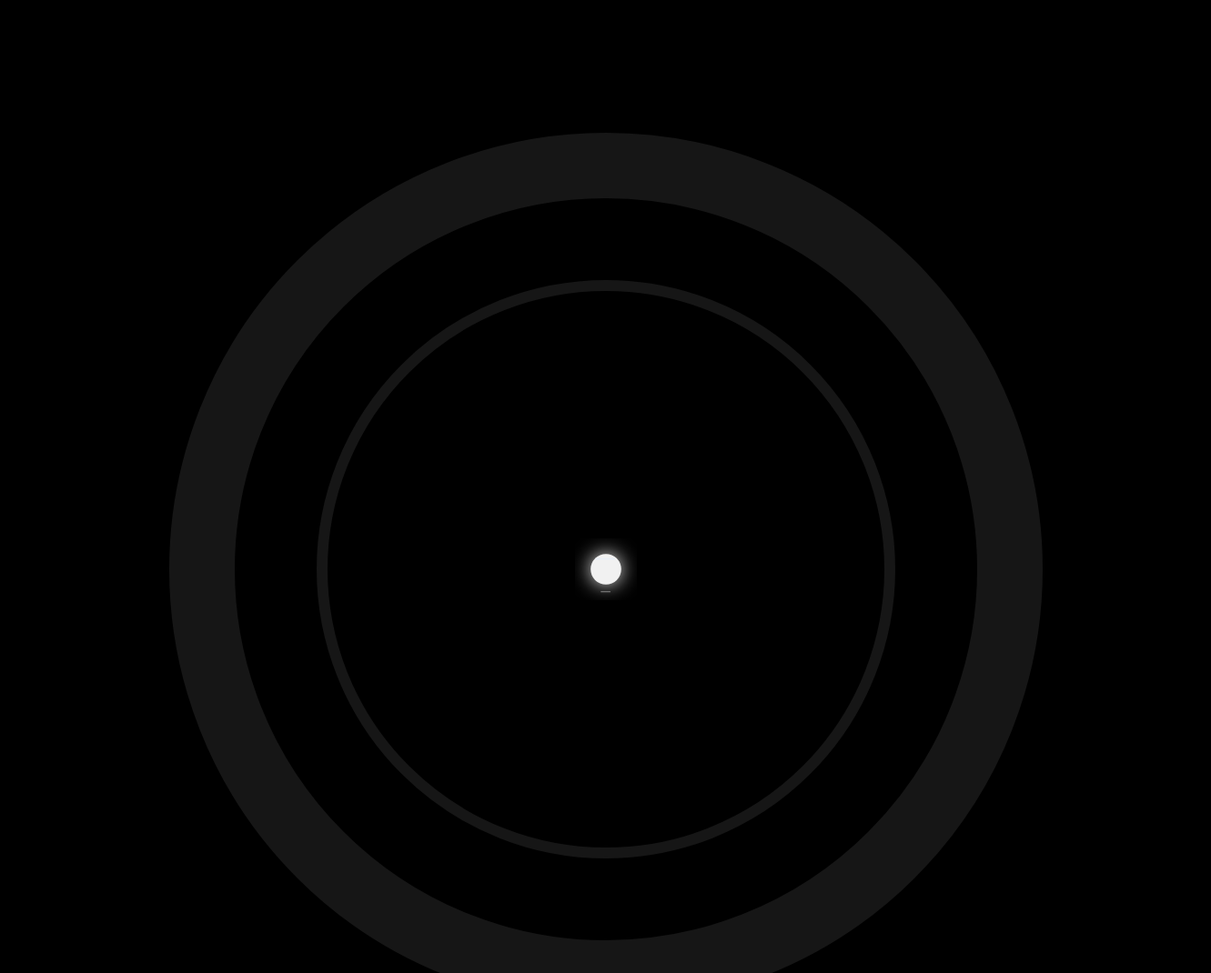
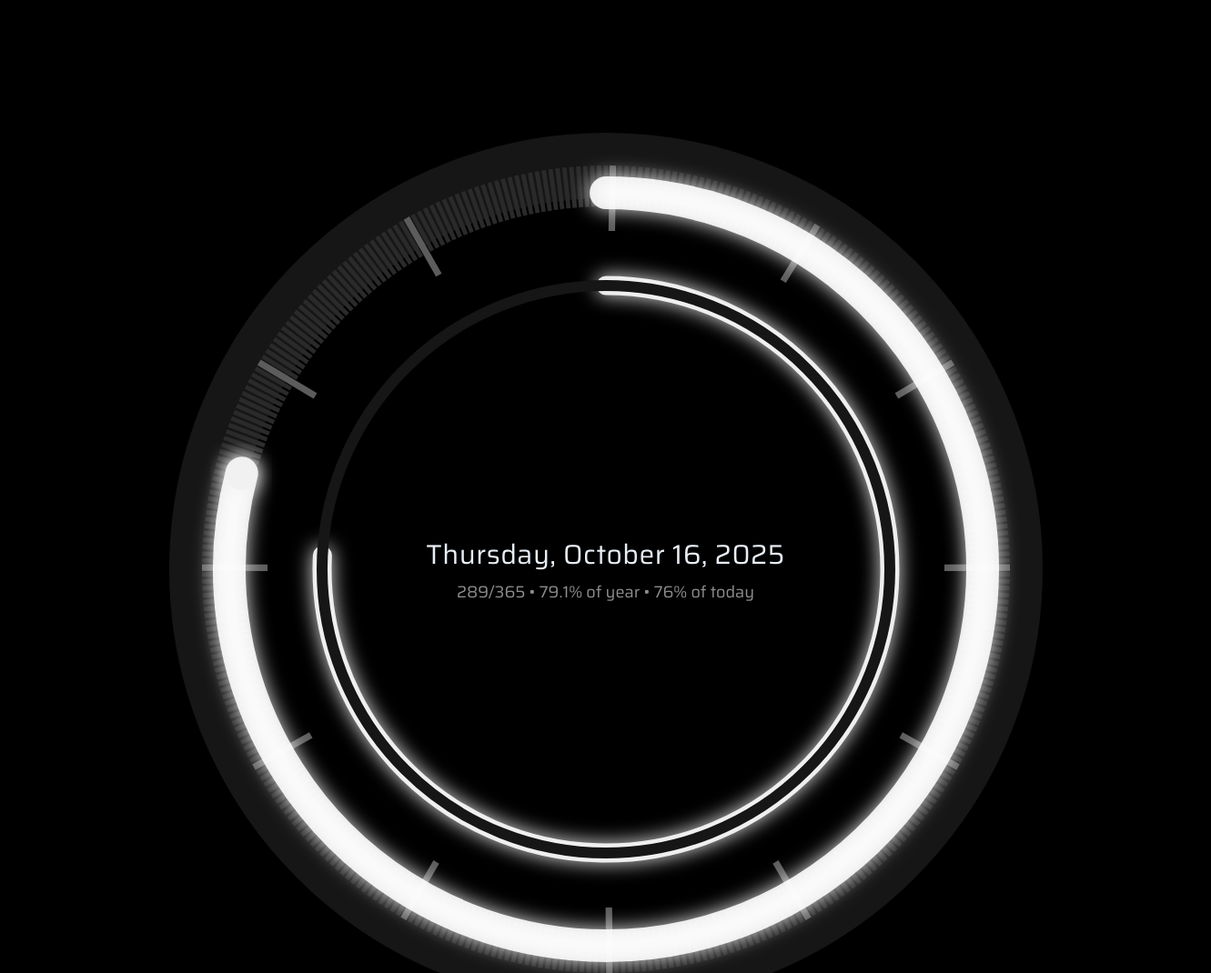
Before and after one commit to OPULENT-HARDWARE/Calendar-A, a plain HTML site: page index.html in a window 1280 px wide. Shown: the top 1070 px of the page at 91% size, 1331 px wide, since content can reach past the window. Drawn offline with Linux system fonts and the light colour scheme.

Commit message:
Update index.html

```diff
--- a/index.html
+++ b/index.html
@@ -3,26 +3,26 @@
 <head>
 <meta charset="utf-8" />
 <meta name="viewport" content="width=device-width, initial-scale=1" />
-<title>Calendar Ring — Black Background</title>
+<title>Calendar Ring — Pure Black</title>
 <style>
   @import url('https://fonts.googleapis.com/css2?family=Saira:wght@400;500;600&display=swap');
+
   :root{
     --bg: #000000;
-    --ring-base: #161616;
-    --ring-tick: #2a2a2a;
-    --ring-tick-strong: #5c5c5c;
-    --progress: rgba(255,255,255,0.88);
-    --today: #f1f1f1;
-    --day-progress: rgba(255,255,255,0.88);
-    --text: #e8eef5;
-    --muted: #8e8e8e;
-    --shadow: rgba(0,0,0,0.55);
+    --ring-base: #161616;          /* base ring color */
+    --ring-tick: #2a2a2a;          /* minor ticks */
+    --ring-tick-strong: #5c5c5c;   /* stronger ticks at month starts */
+    --progress: rgba(255,255,255,0.88);  /* year progress (subtle white glow) */
+    --today: #f1f1f1;              /* today marker */
+    --day-progress: rgba(255,255,255,0.88); /* within-today progress (subtle white glow) */
+    --text: #e8eef5;               /* primary text */
+    --muted: #8e8e8e;              /* secondary text (monochrome gray) */
   }
 
   html, body{
-    margin:0; padding:0;
-    background:var(--bg); color:var(--text);
-    font-family:'Saira', Inter, ui-sans-serif, system-ui, Segoe UI, Roboto, Helvetica, Arial, Apple Color Emoji, Segoe UI Emoji;
+    margin:0; padding:0; background:var(--bg); color:var(--text);
+    font-family: 'Saira', Inter, ui-sans-serif, system-ui, Segoe UI, Roboto, Helvetica, Arial, Apple Color Emoji, Segoe UI Emoji;
+    overflow:hidden; /* prevent any stray scrollbars from glow/ticks */
   }
 
   .wrap{
@@ -32,33 +32,13 @@
     padding:clamp(12px, 2vw, 28px);
   }
 
-  /* -------------------------------
-     Original glassy card (commented)
   .card{
     width:100%;
     max-width:1200px;
     aspect-ratio:1/1;
     position:relative;
     border-radius:24px;
-    background: linear-gradient(180deg, rgba(255,255,255,.10), rgba(255,255,255,.02));
-    background-blend-mode: screen;
-    box-shadow: 0 8px 40px var(--shadow), inset 0 1px 0 rgba(255,255,255,0.35);
-    border:1px solid rgba(255,255,255,0.18);
-    overflow:hidden;
-    isolation:isolate;
-    backdrop-filter: blur(10px) saturate(120%);
-    -webkit-backdrop-filter: blur(10px) saturate(120%);
-  }
-  ------------------------------- */
-
-  /* Replacement: pure black solid background */
-  .card{
-    width:100%;
-    max-width:1200px;
-    aspect-ratio:1/1;
-    position:relative;
-    border-radius:24px;
-    background:#000;
+    background:#000;            /* pure black background */
     border:none;
     box-shadow:none;
     overflow:hidden;
@@ -69,24 +49,25 @@
   .center-text{
     position:absolute; inset:0; display:grid; place-items:center; text-align:center; padding:16px;
   }
-  .date-big{ font-size:clamp(14px,2.5vw,28px); letter-spacing:0.5px; }
-  .date-sub{ font-size:clamp(10px,1.4vw,14px); color:var(--muted); margin-top:4px; }
+  .date-big{ font-size: clamp(18px, 3vw, 30px); letter-spacing: 0.5px; }
+  .date-sub{ font-size: clamp(12px, 2.2vw, 18px); color: var(--muted); margin-top:4px; }
 
   .legend{
     position:absolute; left:18px; bottom:16px; font-size:12px; color:var(--muted); opacity:.9;
   }
 
+  /* High contrast mode toggle (press "h") */
   .high-contrast{
-    --ring-base:#10151a;
-    --ring-tick:#6b7f99;
-    --ring-tick-strong:#ffffff;
-    --progress:#00ff8a;
-    --today:#4da3ff;
-    --day-progress:#ffea00;
+    --ring-base: #10151a;
+    --ring-tick: #6b7f99;
+    --ring-tick-strong: #ffffff;
+    --progress: #00ff8a;
+    --today: #4da3ff;
+    --day-progress: #ffea00;
   }
 
   @media (prefers-reduced-motion: reduce){
-    .animate{ transition:none!important; animation:none!important; }
+    .animate { transition: none !important; animation: none !important; }
   }
 </style>
 </head>
@@ -97,16 +78,30 @@
         <defs>
           <filter id="glow" x="-50%" y="-50%" width="200%" height="200%">
             <feGaussianBlur stdDeviation="1.8" result="b"/>
-          <feMerge><feMergeNode in="b"/><feMergeNode in="SourceGraphic"/></feMerge>
+            <feMerge>
+              <feMergeNode in="b"/>
+              <feMergeNode in="SourceGraphic"/>
+            </feMerge>
           </filter>
         </defs>
 
-      <circle cx="0" cy="0" r="74" fill="none" stroke="var(--ring-base)" stroke-width="12"/>
+        <!-- Outer base circle -->
+        <circle cx="0" cy="0" r="74" fill="none" stroke="var(--ring-base)" stroke-width="12" />
+
+        <!-- Year ticks (minor + stronger month-start ticks) -->
         <g id="ticks"></g>
-      <path id="yearProgress" fill="none" stroke="var(--progress)" stroke-linecap="round" stroke-width="6" filter="url(#glow)"/>
-      <circle id="todayDot" r="2.8" fill="var(--today)" filter="url(#glow)"/>
-      <path id="dayProgress" fill="none" stroke="var(--day-progress)" stroke-linecap="round" stroke-width="3.5" filter="url(#glow)"/>
-      <circle cx="0" cy="0" r="52" fill="none" stroke="var(--ring-base)" stroke-width="2"/>
+
+        <!-- Year progress arc -->
+        <path id="yearProgress" fill="none" stroke="var(--progress)" stroke-linecap="round" stroke-width="6" filter="url(#glow)" />
+
+        <!-- Today marker dot -->
+        <circle id="todayDot" r="2.8" fill="var(--today)" filter="url(#glow)" />
+
+        <!-- Within-today progress (inner thin arc: midnight→midnight) -->
+        <path id="dayProgress" fill="none" stroke="var(--day-progress)" stroke-linecap="round" stroke-width="3.5" filter="url(#glow)" />
+
+        <!-- Inner ring (visual guide) -->
+        <circle cx="0" cy="0" r="52" fill="none" stroke="var(--ring-base)" stroke-width="2" />
       </svg>
 
       <div class="center-text" aria-live="polite">
@@ -115,15 +110,154 @@
           <div class="date-sub" id="dateSub">—</div>
         </div>
       </div>
+
       <div class="legend">• Year progress • Day progress — press <kbd>H</kbd> for high-contrast</div>
     </div>
   </div>
 
 <script>
 (function(){
-  const card=document.getElementById('card');
-  const ticksG=document.getElementById('ticks');
-  const yearProgress=document.getElementById('yearProgress');
-  const dayProgress=document.getElementById('dayProgress');
-  const todayDot=document.getElementById('todayDot');
-  const dateBig=document.getE
+  const card = document.getElementById('card');
+  const ticksG = document.getElementById('ticks');
+  const yearProgress = document.getElementById('yearProgress');
+  const dayProgress = document.getElementById('dayProgress');
+  const todayDot = document.getElementById('todayDot');
+  const dateBig = document.getElementById('dateBig');
+  const dateSub = document.getElementById('dateSub');
+
+  const R_TICK_INNER = 66.5;   // minor tick inner radius
+  const R_TICK_OUTER = 74;     // minor tick outer radius
+  const R_TICK_MONTH = 62;     // month tick inner radius (longer)
+
+  function isLeap(y){ return (y%4===0 && y%100!==0) || (y%400===0); }
+  function daysInYear(y){ return isLeap(y) ? 366 : 365; }
+  function doy(date){
+    const start = new Date(date.getFullYear(),0,1);
+    const diff = date - start; // ms
+    return Math.floor(diff/86400000) + 1; // 1-based DOY
+  }
+  function fractionOfDay(date){
+    return (date.getHours()*3600 + date.getMinutes()*60 + date.getSeconds() + date.getMilliseconds()/1000) / 86400;
+  }
+  function polarToCartesian(cx, cy, r, angleDeg){
+    const a = (angleDeg-90) * Math.PI/180; // 0° at 12 o'clock
+    return { x: cx + r * Math.cos(a), y: cy + r * Math.sin(a) };
+  }
+  function describeArc(r, startAngle, endAngle){
+    const delta = (endAngle - startAngle);
+    const largeArc = (delta % 360 + 360) % 360 > 180 ? 1 : 0;
+    const start = polarToCartesian(0,0,r,endAngle);
+    const end   = polarToCartesian(0,0,r,startAngle);
+    return `M ${start.x.toFixed(3)} ${start.y.toFixed(3)} A ${r} ${r} 0 ${largeArc} 0 ${end.x.toFixed(3)} ${end.y.toFixed(3)}`;
+  }
+
+  // Build tick marks once (stronger ticks at month starts)
+  function monthStartDOYs(year){
+    const arr = [1];
+    for(let m=1;m<12;m++){
+      const d = new Date(year,m,1);
+      arr.push(doy(d));
+    }
+    return arr; // 12 entries, 1-based DOY of each month start
+  }
+
+  function buildTicks(year){
+    const total = daysInYear(year);
+    const monthStarts = new Set(monthStartDOYs(year));
+    const slice = 360/total;
+    const gFrag = document.createDocumentFragment();
+    for(let d=1; d<=total; d++){
+      const angle = d*slice; // degrees
+      const isMonthTick = monthStarts.has(d);
+      const inner = isMonthTick ? R_TICK_MONTH : R_TICK_INNER;
+      const outer = R_TICK_OUTER;
+      const p1 = polarToCartesian(0,0, inner, angle);
+      const p2 = polarToCartesian(0,0, outer, angle);
+      const line = document.createElementNS('http://www.w3.org/2000/svg','line');
+      line.setAttribute('x1', p1.x);
+      line.setAttribute('y1', p1.y);
+      line.setAttribute('x2', p2.x);
+      line.setAttribute('y2', p2.y);
+      line.setAttribute('stroke', isMonthTick ? 'var(--ring-tick-strong)' : 'var(--ring-tick)');
+      line.setAttribute('stroke-width', isMonthTick ? '1.2' : '0.8');
+      gFrag.appendChild(line);
+    }
+    ticksG.innerHTML = '';
+    ticksG.appendChild(gFrag);
+  }
+
+  function update(){
+    const now = new Date();
+    const y = now.getFullYear();
+    const total = daysInYear(y);
+    const dayOfYear = doy(now);                   // 1..365/366
+    const slice = 360/total;                      // degrees per day
+    const yearFracByDOY = (dayOfYear-1)/total;    // 0..almost 1, start of today
+    const withinDay = fractionOfDay(now);         // 0..1
+
+    // Year progress arc up to "now" (includes within-day fraction), start at 12 o'clock
+    const yearProgressDeg = (yearFracByDOY + withinDay/total) * 360;
+    yearProgress.setAttribute('d', describeArc(69, 0.01, Math.max(0.01, yearProgressDeg)));
+
+    // Today marker at center of today's slice
+    const todayAngle = (dayOfYear-0.5)*slice;
+    const pos = polarToCartesian(0,0,69, todayAngle);
+    todayDot.setAttribute('cx', pos.x.toFixed(3));
+    todayDot.setAttribute('cy', pos.y.toFixed(3));
+
+    // Day progress around the inner ring (midnight → midnight), starting at 12 o'clock
+    const dayDeg = withinDay * 360;
+    dayProgress.setAttribute('d', describeArc(52, 0.01, Math.max(0.02, dayDeg)));
+
+    // Center text
+    const wd = now.toLocaleDateString(undefined, { weekday:'long' });
+    const mo = now.toLocaleDateString(undefined, { month:'long' });
+    const dd = now.toLocaleDateString(undefined, { day:'numeric' });
+    const yyyy = y;
+
+    // Percentage of year complete (including intra-day)
+    const yearPct = ((dayOfYear-1 + withinDay)/total)*100;
+    dateBig.textContent = `${wd}, ${mo} ${dd}, ${yyyy}`;
+    dateSub.textContent = `${dayOfYear}/${total} • ${yearPct.toFixed(1)}% of year • ${Math.round(withinDay*100)}% of today`;
+
+    // ARIA label
+    card.setAttribute('aria-label', `Today is ${wd}, ${mo} ${dd}, ${yyyy}. Day ${dayOfYear} of ${total}. ${yearPct.toFixed(1)} percent of the year complete.`);
+
+    requestAnimationFrame(update);
+  }
+
+  // Init
+  (function init(){
+    const now = new Date();
+    buildTicks(now.getFullYear());
+
+    // Self-tests (console)
+    try{
+      console.assert(daysInYear(2024) === 366, '2024 leap year');
+      console.assert(daysInYear(2025) === 365, '2025 common year');
+      console.assert(describeArc(10,0,90).startsWith('M '), 'describeArc syntax');
+    }catch(e){ console.warn('Self-tests failed:', e); }
+
+    // Rebuild ticks if the year changes (e.g., New Year)
+    let lastYear = now.getFullYear();
+    setInterval(()=>{
+      const y = (new Date()).getFullYear();
+      if(y !== lastYear){
+        buildTicks(y);
+        lastYear = y;
+      }
+    }, 60000);
+
+    // High-contrast toggle
+    document.addEventListener('keydown', (e)=>{
+      if(e.key.toLowerCase()==='h'){
+        document.body.classList.toggle('high-contrast');
+      }
+    });
+
+    update();
+  })();
+})();
+</script>
+</body>
+</html>
```
Lines whose indentation alone changed are shown as unchanged.
